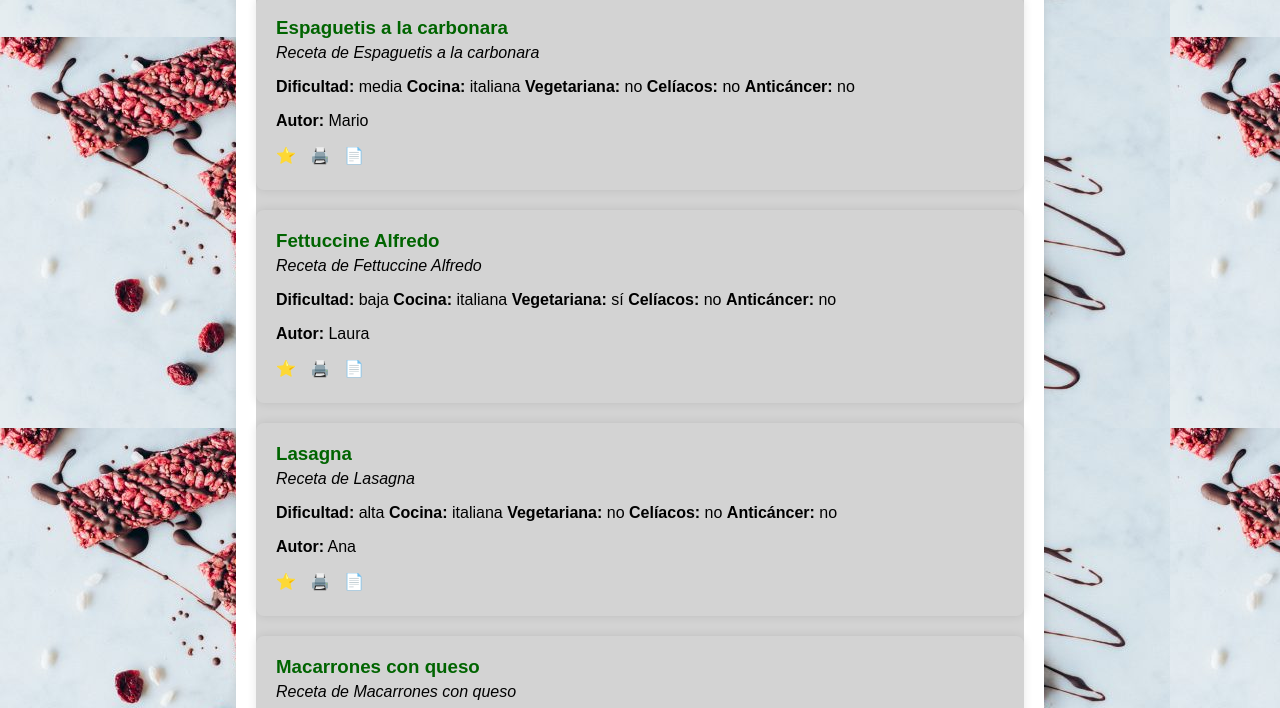
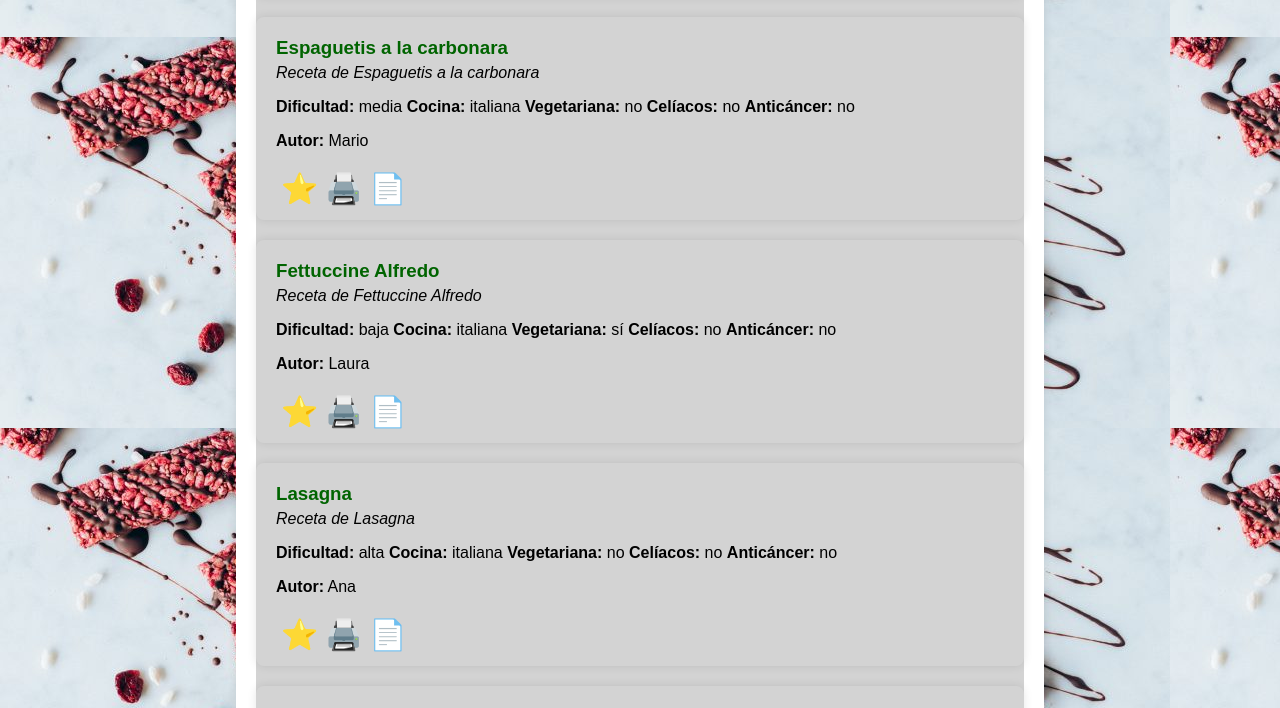
Before and after one commit to SergioITB/Pt4-Projecte, a plain HTML site: page receta/receta.html in a window 1280 px wide. Shown: the part 745-1453 px from the top of the page. Drawn offline with Linux system fonts and the light colour scheme.

Commit message:
link iconos

```diff
--- a/css/receta.css
+++ b/css/receta.css
@@ -98,15 +98,18 @@ header nav a:hover {
 }
 
 .icon-favorite {
-    background-image: url('favorite-icon.png'); /* Icono de favorito */
+    font-size: 30px; /* Icono de favorito */
+    padding: 5px;
 }
 
 .icon-print {
-    background-image: url('print-icon.png'); /* Icono de impresión */
+    font-size: 30px; /* Icono de impresión */
+    padding: 5px;
 }
 
 .icon-pdf {
-    background-image: url('pdf-icon.png'); /* Icono de PDF */
+    font-size: 30px; /* Icono de PDF */
+    padding: 5px;
 }
 
 /* Botones de paginación */
--- a/receta/receta.html
+++ b/receta/receta.html
@@ -12,7 +12,7 @@
         <h1>Cocina Online</h1>
         <p>Publica y comparte recetas de cocina en Internet</p>
         <nav>
-            <a href="../receta/receta.html">Inicio</a>
+            <a href="../index.html">Inicio</a>
             <a href="#">Recientes</a>
             <a href="#">Publicar</a>
             <a href="#">Favoritas</a>
```
